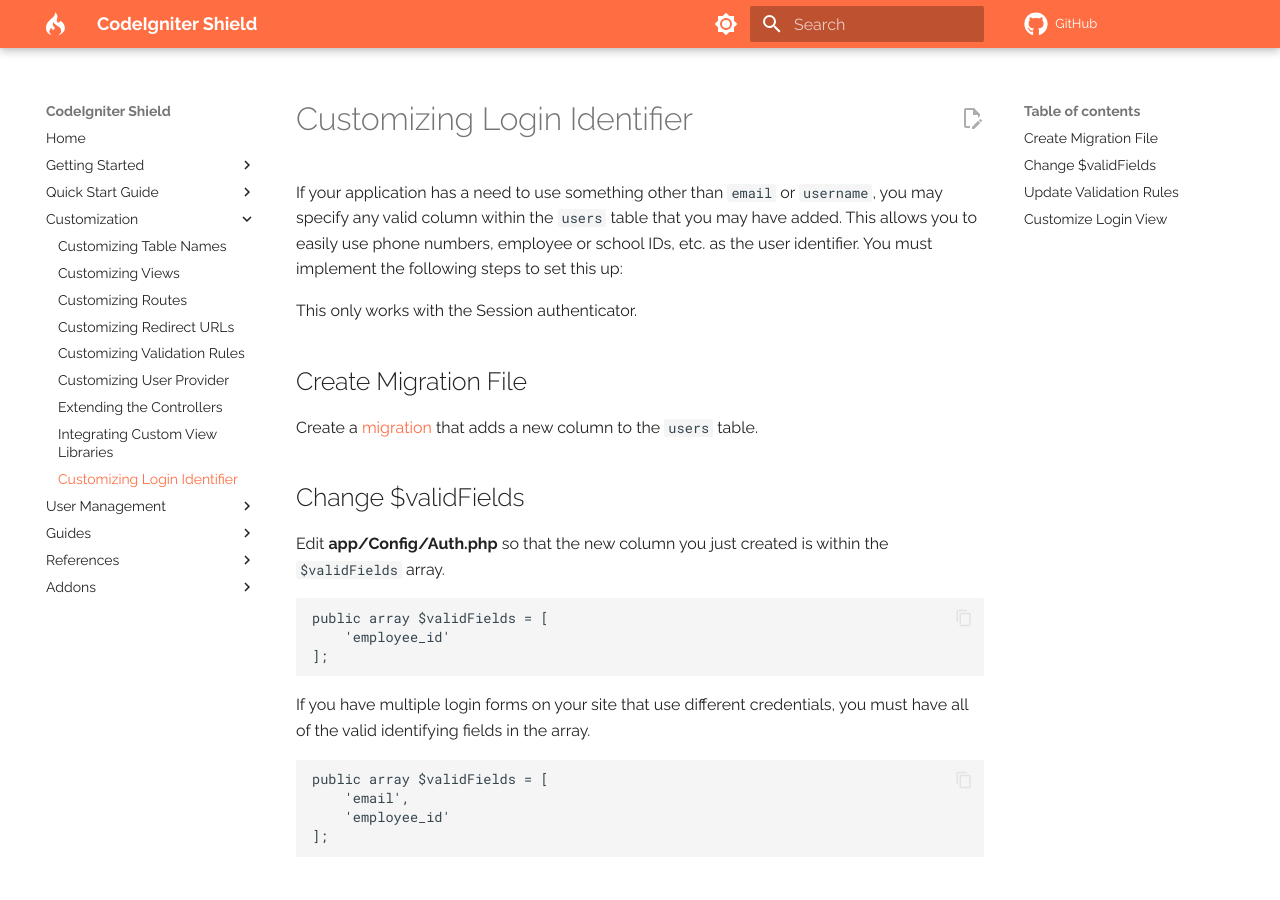
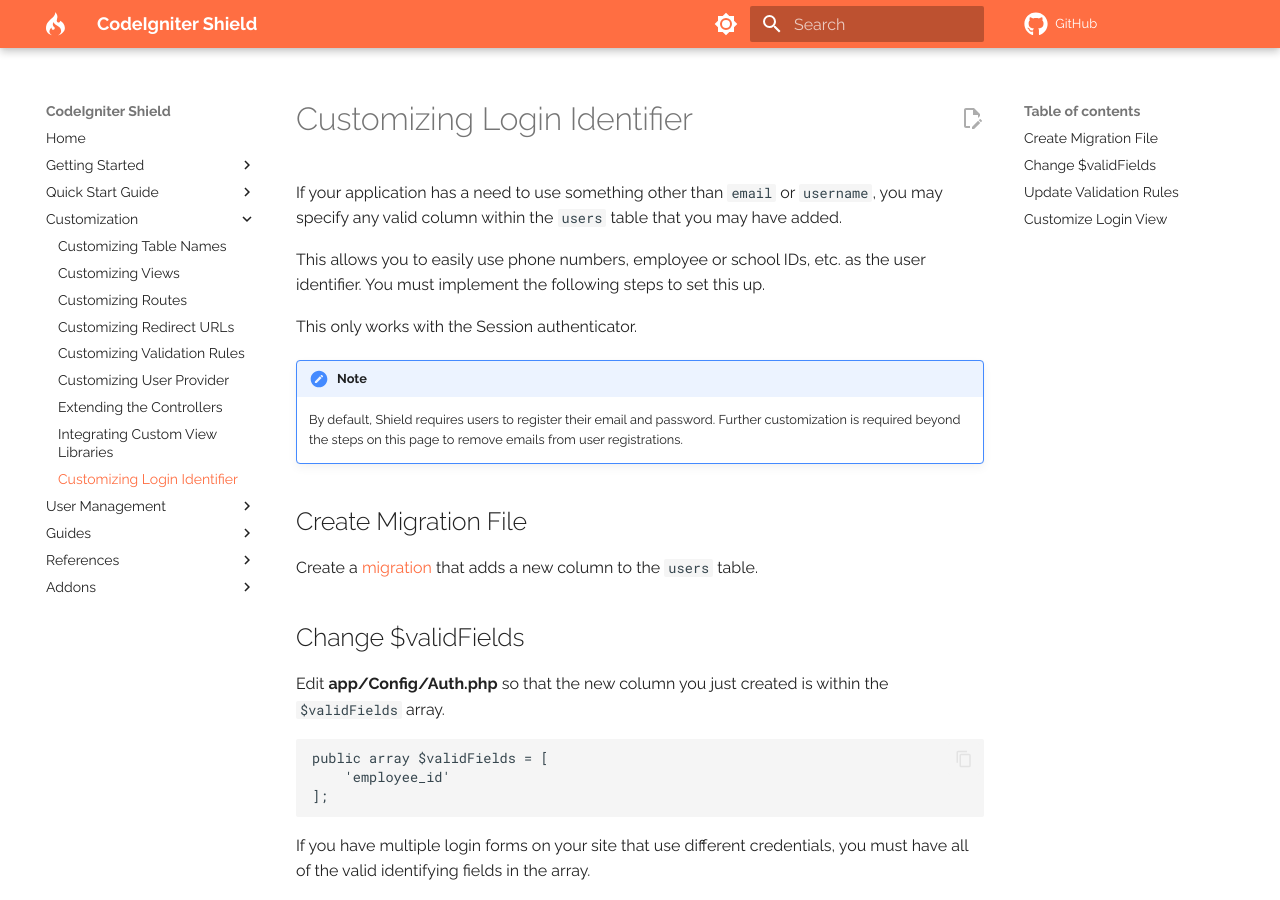
Before and after one commit to codeigniter4/shield, an MkDocs documentation site: the page built from docs/customization/login_identifier.md, in a window 1280 px wide and 900 px high. Built offline with MkDocs 1.6.1 and Material for MkDocs 9.7.7, drawn with Linux system fonts in a browser that asks for light colours; comment, search, counter and statistics services are not loaded; a style sheet for code colours, icons or effects is not loaded.

Commit message:
docs: add note for removing email from registration

```diff
--- a/docs/customization/login_identifier.md
+++ b/docs/customization/login_identifier.md
@@ -1,8 +1,17 @@
 # Customizing Login Identifier
 
-If your application has a need to use something other than `email` or `username`, you may specify any valid column within the `users` table that you may have added. This allows you to easily use phone numbers, employee or school IDs, etc. as the user identifier. You must implement the following steps to set this up:
+If your application has a need to use something other than `email` or `username`, you may specify any valid column within the `users` table that you may have added.
+
+This allows you to easily use phone numbers, employee or school IDs, etc. as the user identifier.
+You must implement the following steps to set this up.
 
 This only works with the Session authenticator.
+
+!!! note
+
+    By default, Shield requires users to register their email and password.
+    Further customization is required beyond the steps on this page to remove
+    emails from user registrations.
 
 ## Create Migration File
 
```
